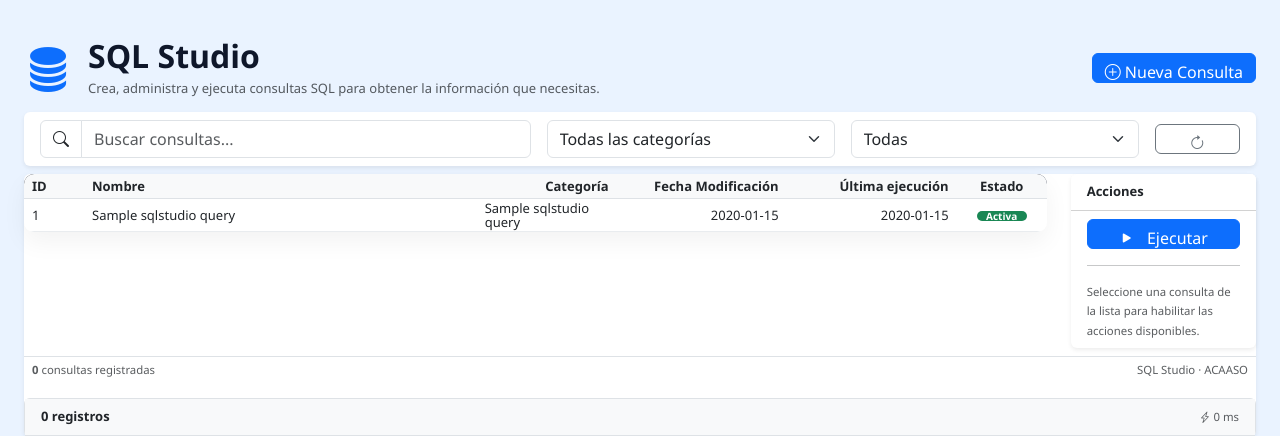
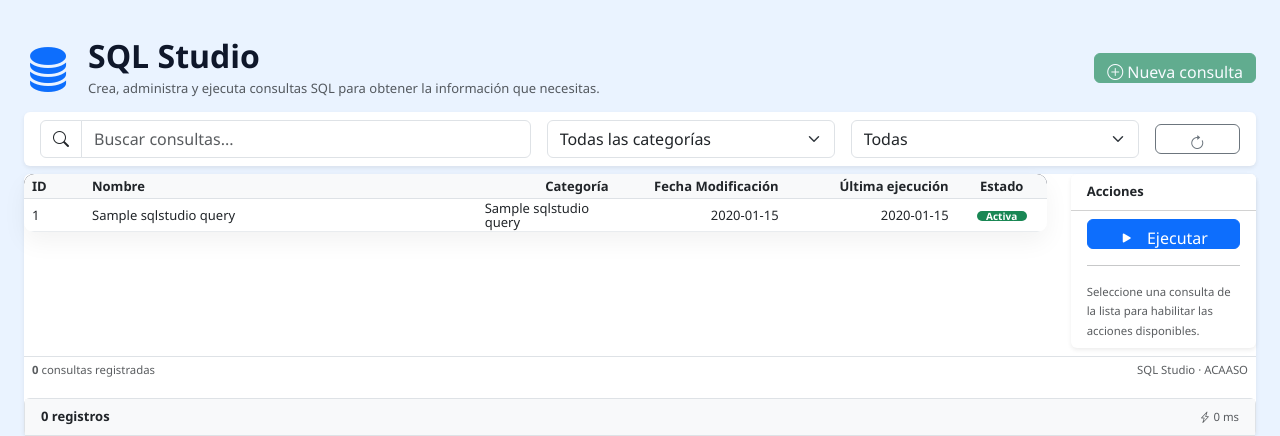
Before and after one commit to pardonAlf/Acaaso-TeacherAssesment, a Flask app: page /sqlstudio in a window 1280 px wide. Shown: the part 56-492 px from the top of the page. Run offline with Flask 3, Linux system fonts and the light colour scheme; a database or web service that is not in the repository returns one stand-in record (values such as "Sample title"); some libraries are stand-ins or nearby versions.

Commit message:
Cambios SQL studio

```diff
--- a/templates/sqlstudio.html
+++ b/templates/sqlstudio.html
@@ -96,13 +96,12 @@
 
     <button
         id="btnNuevaConsulta"
-        class="btn btn-primary"
+        class="btn btn-success"
         data-bs-toggle="modal"
-        data-bs-target="#modalConsulta">
-
+        data-bs-target="#modalConsulta"
+        {% if session["rol"] != "admin" %}disabled{% endif %}>
         <i class="bi bi-plus-circle"></i>
-        Nueva Consulta
-
+        Nueva consulta
     </button>
 
 </div>
```
